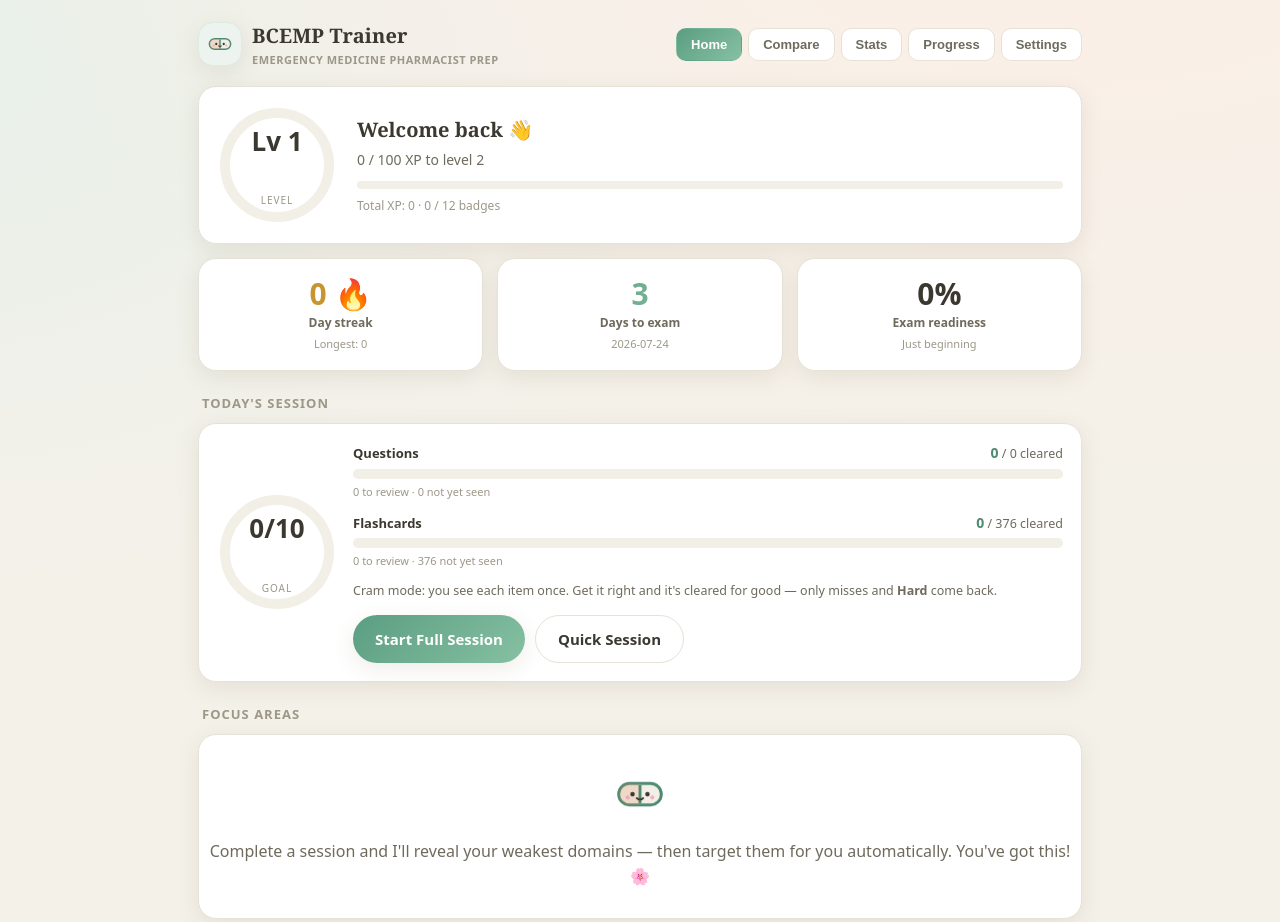
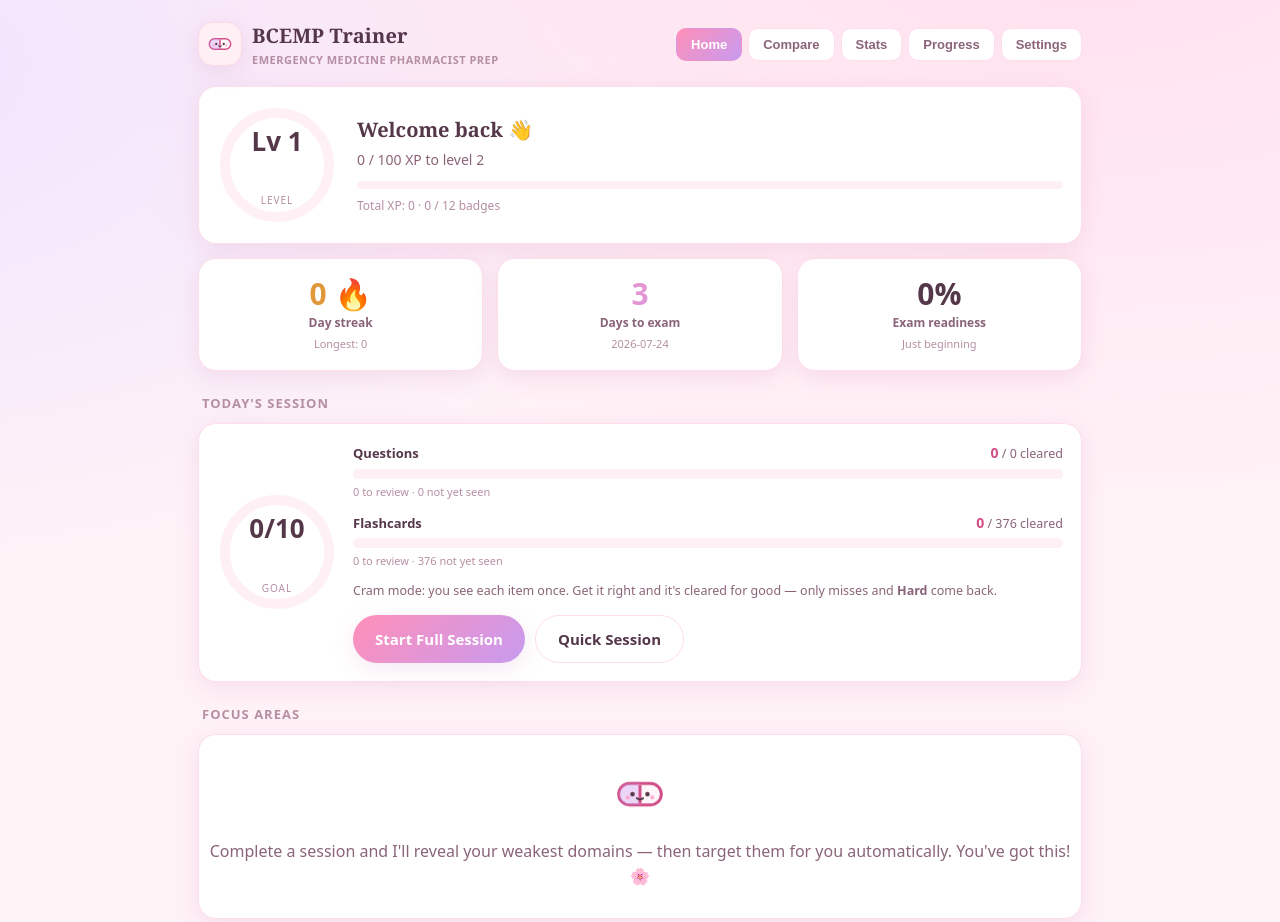
Before and after one commit to dianakarp/emstudy, a plain HTML site: page index.html in a window 1280 px wide. Shown: the top 922 px of the page. Drawn offline with Linux system fonts and the light colour scheme.

Commit message:
Retheme from matcha to strawberry pink
Swap the palette to Strawberry Milk: soft pink page (#FFF2F7), white cards,
strawberry accent (#D14E86), pink-to-lavender gradient (#FF8FB8 to #C89BF0),
mint for correct answers and a warm plum for body text.

- css/styles.css: palette variables, page background wash, and the
  hardcoded spots that were still sage - logo chip, heatmap ramp, empty
  progress bar, correct/wrong answer tints, notice colors, table hover
- js/ui.js: progress-ring gradient stops and the mascot (pink capsule
  outline, lavender left half, pink blush, plum eyes)
- index.html: inline header mascot + theme-color meta
- manifest.json: theme and background color
- icons regenerated on the pink/lavender gradient
- sw.js: cache bumped to bcemp-v8

Text contrast kept deliberately dark (plum #55374A on white, #D14E86 for
accent text) so the pastel palette stays readable.

Co-Authored-By: Claude Opus 4.8 <noreply@anthropic.com>

```diff
--- a/css/styles.css
+++ b/css/styles.css
@@ -1,19 +1,19 @@
 :root {
-  --bg: #F4F1E9;
+  --bg: #FFF2F7;
   --bg-elev: #FFFFFF;
-  --bg-elev2: #F2EFE6;
-  --border: #E6E2D6;
-  --text: #3A382F;
-  --text-dim: #6E6A5C;
-  --text-faint: #9C9788;
-  --accent: #4F8A72;
-  --accent2: #E0895B;
-  --good: #5B8F4F;
-  --bad: #C4633F;
-  --warn: #C7952F;
+  --bg-elev2: #FEF0F5;
+  --border: #FFDDEB;
+  --text: #55374A;
+  --text-dim: #8A6478;
+  --text-faint: #B58FA3;
+  --accent: #D14E86;
+  --accent2: #C89BF0;
+  --good: #2FA37B;
+  --bad: #E05A6B;
+  --warn: #E0983A;
   --radius: 18px;
-  --shadow: 0 6px 22px rgba(120,105,70,.12);
-  --grad: linear-gradient(135deg, #5B9E82, #86C0A2);
+  --shadow: 0 6px 22px rgba(200,120,165,.16);
+  --grad: linear-gradient(135deg, #FF8FB8, #C89BF0);
   --font-body: ui-rounded, "SF Pro Rounded", "Hiragino Maru Gothic ProN", "Quicksand", "Nunito", system-ui, -apple-system, "Segoe UI", sans-serif;
   --font-head: ui-serif, "New York", Georgia, "Lora", "Times New Roman", serif;
 }
@@ -21,8 +21,8 @@
 * { box-sizing: border-box; }
 html, body { margin: 0; padding: 0; }
 body {
-  background: radial-gradient(1100px 600px at 85% -8%, #FBEFE7, transparent),
-              radial-gradient(900px 520px at -12% 6%, #E7F0EA, transparent), var(--bg);
+  background: radial-gradient(1100px 600px at 85% -8%, #FFE0EE, transparent),
+              radial-gradient(900px 520px at -12% 6%, #EFE4FF, transparent), var(--bg);
   color: var(--text);
   font-family: var(--font-body);
   -webkit-font-smoothing: antialiased;
@@ -35,7 +35,7 @@ body {
 /* ---------- top bar ---------- */
 .topbar { display: flex; align-items: center; justify-content: space-between; gap: 12px; margin-bottom: 18px; flex-wrap: wrap; }
 .brand { display: flex; align-items: center; gap: 10px; }
-.brand .logo { width: 44px; height: 44px; border-radius: 15px; background: #EDF4EF; border: 1.5px solid #DDEBE1; display: grid; place-items: center; box-shadow: var(--shadow); }
+.brand .logo { width: 44px; height: 44px; border-radius: 15px; background: #FFF0F6; border: 1.5px solid #FFD9E8; display: grid; place-items: center; box-shadow: var(--shadow); }
 .brand .logo svg { width: 32px; height: 32px; display: block; }
 .brand h1 { font-family: var(--font-head); font-size: 20px; font-weight: 600; margin: 0; letter-spacing: .1px; }
 .brand small { display: block; color: var(--text-faint); font-size: 11px; font-weight: 600; letter-spacing: .5px; }
@@ -90,13 +90,13 @@ body {
 .dom-row .track { flex: 1; height: 9px; background: var(--bg-elev2); border-radius: 6px; overflow: hidden; }
 .dom-row .track > span { display: block; height: 100%; border-radius: 6px; }
 .dom-row .pct { flex: 0 0 62px; text-align: right; font-size: 12px; color: var(--text-dim); font-variant-numeric: tabular-nums; }
-.bar-good { background: var(--good); } .bar-mid { background: var(--warn); } .bar-bad { background: var(--bad); } .bar-none { background: #DDD8CA; }
+.bar-good { background: var(--good); } .bar-mid { background: var(--warn); } .bar-bad { background: var(--bad); } .bar-none { background: #F3DCE7; }
 
 /* ---------- heatmap ---------- */
 .heat { display: grid; grid-template-columns: repeat(15, 1fr); gap: 5px; }
-.heat .cell { aspect-ratio: 1; border-radius: 5px; background: #ECE8DD; }
-.heat .l1 { background: rgba(79,138,114,.28); } .heat .l2 { background: rgba(79,138,114,.5); }
-.heat .l3 { background: rgba(79,138,114,.75); } .heat .l4 { background: var(--accent); }
+.heat .cell { aspect-ratio: 1; border-radius: 5px; background: #FBE2EE; }
+.heat .l1 { background: rgba(209,78,134,.25); } .heat .l2 { background: rgba(209,78,134,.45); }
+.heat .l3 { background: rgba(209,78,134,.7); } .heat .l4 { background: var(--accent); }
 
 /* ---------- badges ---------- */
 .badges { display: flex; flex-wrap: wrap; gap: 10px; }
@@ -116,8 +116,8 @@ body {
 .opt { display: block; width: 100%; text-align: left; background: var(--bg-elev2); color: var(--text); border: 1.5px solid var(--border); border-radius: 12px; padding: 14px 16px; margin-bottom: 10px; cursor: pointer; font-size: 15px; transition: .12s; }
 .opt:hover:not(:disabled) { border-color: var(--accent); }
 .opt:disabled { cursor: default; }
-.opt.correct { border-color: var(--good); background: rgba(91,143,79,.14); }
-.opt.wrong { border-color: var(--bad); background: rgba(196,99,63,.12); }
+.opt.correct { border-color: var(--good); background: rgba(47,163,123,.13); }
+.opt.wrong { border-color: var(--bad); background: rgba(224,90,107,.12); }
 .opt .mark { float: right; font-weight: 800; }
 
 .rationale { background: var(--bg-elev2); border-left: 3px solid var(--accent); border-radius: 8px; padding: 14px 16px; margin: 6px 0 16px; font-size: 14px; color: var(--text-dim); }
@@ -147,8 +147,8 @@ body {
 .field input, .field select { width: 100%; background: var(--bg-elev2); border: 1px solid var(--border); border-radius: 10px; padding: 11px 12px; color: var(--text); font-size: 14px; }
 .hint { font-size: 12px; color: var(--text-faint); margin-top: 6px; }
 .notice { border-radius: 10px; padding: 12px 14px; font-size: 13px; margin: 10px 0; }
-.notice.ok { background: rgba(91,143,79,.14); border: 1px solid var(--good); color: #3B6D2F; }
-.notice.err { background: rgba(196,99,63,.12); border: 1px solid var(--bad); color: #8A3B2A; white-space: pre-wrap; }
+.notice.ok { background: rgba(47,163,123,.13); border: 1px solid var(--good); color: #1F7A5C; }
+.notice.err { background: rgba(224,90,107,.12); border: 1px solid var(--bad); color: #A83A4A; white-space: pre-wrap; }
 
 .disclaimer { font-size: 11px; color: var(--text-faint); text-align: center; margin-top: 34px; line-height: 1.6; border-top: 1px solid var(--border); padding-top: 16px; }
 
@@ -172,7 +172,7 @@ body {
 .cmp-table th, .cmp-table td { padding: 9px 11px; text-align: left; border-bottom: 1px solid var(--border); vertical-align: top; }
 .cmp-table th { font-size: 12px; font-weight: 700; color: var(--accent); background: var(--bg-elev2); position: sticky; top: 0; }
 .cmp-table td.cmp-rl, .cmp-table th.cmp-rl { color: var(--text-faint); font-weight: 600; font-size: 12px; min-width: 120px; background: var(--bg-elev); }
-.cmp-table tbody tr:hover td { background: rgba(79,138,114,.06); }
+.cmp-table tbody tr:hover td { background: rgba(209,78,134,.05); }
 
 /* ---------- cram burn-down ---------- */
 .bd { margin-bottom: 12px; }
--- a/index.html
+++ b/index.html
@@ -7,7 +7,7 @@
 
   <!-- PWA / installable + offline -->
   <link rel="manifest" href="manifest.json" />
-  <meta name="theme-color" content="#F4F1E9" />
+  <meta name="theme-color" content="#FFF2F7" />
   <link rel="apple-touch-icon" href="apple-touch-icon.png" />
   <meta name="apple-mobile-web-app-capable" content="yes" />
   <meta name="mobile-web-app-capable" content="yes" />
@@ -20,7 +20,7 @@
   <div class="wrap">
     <div class="topbar">
       <div class="brand">
-        <div class="logo"><svg viewBox="0 0 48 48" width="32" height="32" aria-hidden="true"><rect x="8" y="16" width="32" height="16" rx="8" fill="#F3EFE6" stroke="#4F8A72" stroke-width="2.2"/><path d="M16 16h8v16h-8a8 8 0 0 1-8-8 8 8 0 0 1 8-8z" fill="#E0895B" opacity="0.22"/><path d="M24 17.2V30.8" stroke="#4F8A72" stroke-width="2.2"/><circle cx="18.4" cy="24" r="1.7" fill="#3A382F"/><circle cx="29.6" cy="24" r="1.7" fill="#3A382F"/><circle cx="14.8" cy="26.4" r="1.5" fill="#EE9BB6" opacity="0.75"/><circle cx="33.2" cy="26.4" r="1.5" fill="#EE9BB6" opacity="0.75"/><path d="M21.6 27q2.4 2.1 4.8 0" stroke="#3A382F" stroke-width="1.4" fill="none" stroke-linecap="round"/></svg></div>
+        <div class="logo"><svg viewBox="0 0 48 48" width="32" height="32" aria-hidden="true"><rect x="8" y="16" width="32" height="16" rx="8" fill="#FFF6FA" stroke="#D14E86" stroke-width="2.2"/><path d="M16 16h8v16h-8a8 8 0 0 1-8-8 8 8 0 0 1 8-8z" fill="#C89BF0" opacity="0.35"/><path d="M24 17.2V30.8" stroke="#D14E86" stroke-width="2.2"/><circle cx="18.4" cy="24" r="1.7" fill="#55374A"/><circle cx="29.6" cy="24" r="1.7" fill="#55374A"/><circle cx="14.8" cy="26.4" r="1.5" fill="#FF9EC4" opacity="0.85"/><circle cx="33.2" cy="26.4" r="1.5" fill="#FF9EC4" opacity="0.85"/><path d="M21.6 27q2.4 2.1 4.8 0" stroke="#55374A" stroke-width="1.4" fill="none" stroke-linecap="round"/></svg></div>
         <div>
           <h1>BCEMP Trainer</h1>
           <small>EMERGENCY MEDICINE PHARMACIST PREP</small>
--- a/js/ui.js
+++ b/js/ui.js
@@ -27,12 +27,12 @@ App.UI = {
   mascot: function (px, cls) {
     px = px || 32;
     return '<svg class="' + (cls || "") + '" viewBox="0 0 48 48" width="' + px + '" height="' + px + '" aria-hidden="true">' +
-      '<rect x="8" y="16" width="32" height="16" rx="8" fill="#F3EFE6" stroke="#4F8A72" stroke-width="2.2"/>' +
-      '<path d="M16 16h8v16h-8a8 8 0 0 1-8-8 8 8 0 0 1 8-8z" fill="#E0895B" opacity="0.22"/>' +
-      '<path d="M24 17.2V30.8" stroke="#4F8A72" stroke-width="2.2"/>' +
-      '<circle cx="18.4" cy="24" r="1.7" fill="#3A382F"/><circle cx="29.6" cy="24" r="1.7" fill="#3A382F"/>' +
-      '<circle cx="14.8" cy="26.4" r="1.5" fill="#EE9BB6" opacity="0.75"/><circle cx="33.2" cy="26.4" r="1.5" fill="#EE9BB6" opacity="0.75"/>' +
-      '<path d="M21.6 27q2.4 2.1 4.8 0" stroke="#3A382F" stroke-width="1.4" fill="none" stroke-linecap="round"/>' +
+      '<rect x="8" y="16" width="32" height="16" rx="8" fill="#FFF6FA" stroke="#D14E86" stroke-width="2.2"/>' +
+      '<path d="M16 16h8v16h-8a8 8 0 0 1-8-8 8 8 0 0 1 8-8z" fill="#C89BF0" opacity="0.35"/>' +
+      '<path d="M24 17.2V30.8" stroke="#D14E86" stroke-width="2.2"/>' +
+      '<circle cx="18.4" cy="24" r="1.7" fill="#55374A"/><circle cx="29.6" cy="24" r="1.7" fill="#55374A"/>' +
+      '<circle cx="14.8" cy="26.4" r="1.5" fill="#FF9EC4" opacity="0.85"/><circle cx="33.2" cy="26.4" r="1.5" fill="#FF9EC4" opacity="0.85"/>' +
+      '<path d="M21.6 27q2.4 2.1 4.8 0" stroke="#55374A" stroke-width="1.4" fill="none" stroke-linecap="round"/>' +
       '</svg>';
   },
 
@@ -74,7 +74,7 @@ App.UI = {
       '<circle cx="60" cy="60" r="52" fill="none" stroke="url(#ringg)" stroke-width="10" stroke-linecap="round" ' +
       'stroke-dasharray="' + c + '" stroke-dashoffset="' + off + '" transform="rotate(-90 60 60)"/>' +
       '<defs><linearGradient id="ringg" x1="0" y1="0" x2="1" y2="1">' +
-      '<stop offset="0" stop-color="#5B9E82"/><stop offset="1" stop-color="#86C0A2"/></linearGradient></defs>' +
+      '<stop offset="0" stop-color="#FF8FB8"/><stop offset="1" stop-color="#C89BF0"/></linearGradient></defs>' +
       '</svg><div class="center"><div class="lv">' + centerTop + '</div><div class="lvl">' + centerBottom + '</div></div></div>';
   },
 
--- a/sw.js
+++ b/sw.js
@@ -1,7 +1,7 @@
 /* sw.js — offline service worker for BCEMP Trainer.
  * Caches the full app shell so it loads with no signal (e.g. on the subway).
  * All URLs are relative so it works under a GitHub Pages project subpath. */
-var CACHE = "bcemp-v7";
+var CACHE = "bcemp-v8";
 var ASSETS = [
   "./",
   "./index.html",
```
Also changed, not shown: apple-touch-icon.png, icon-192.png, icon-512.png, manifest.json.
